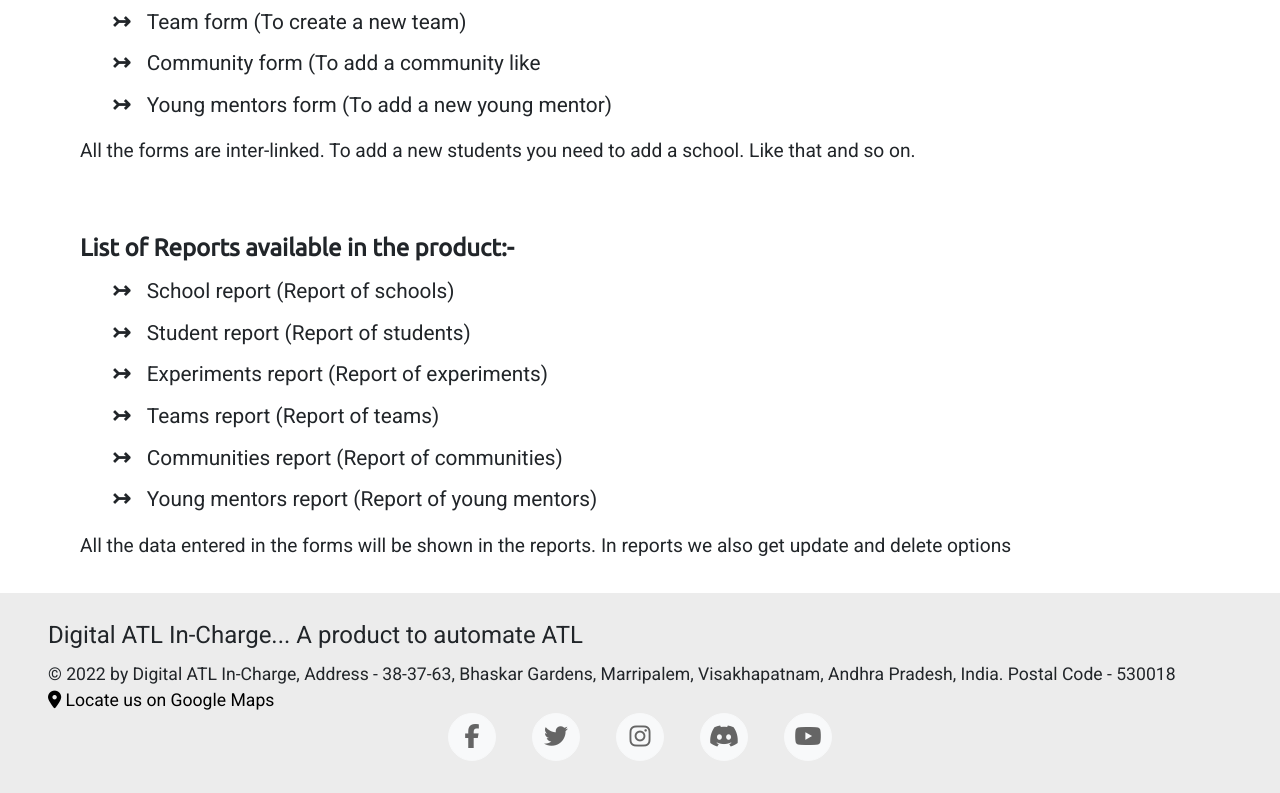
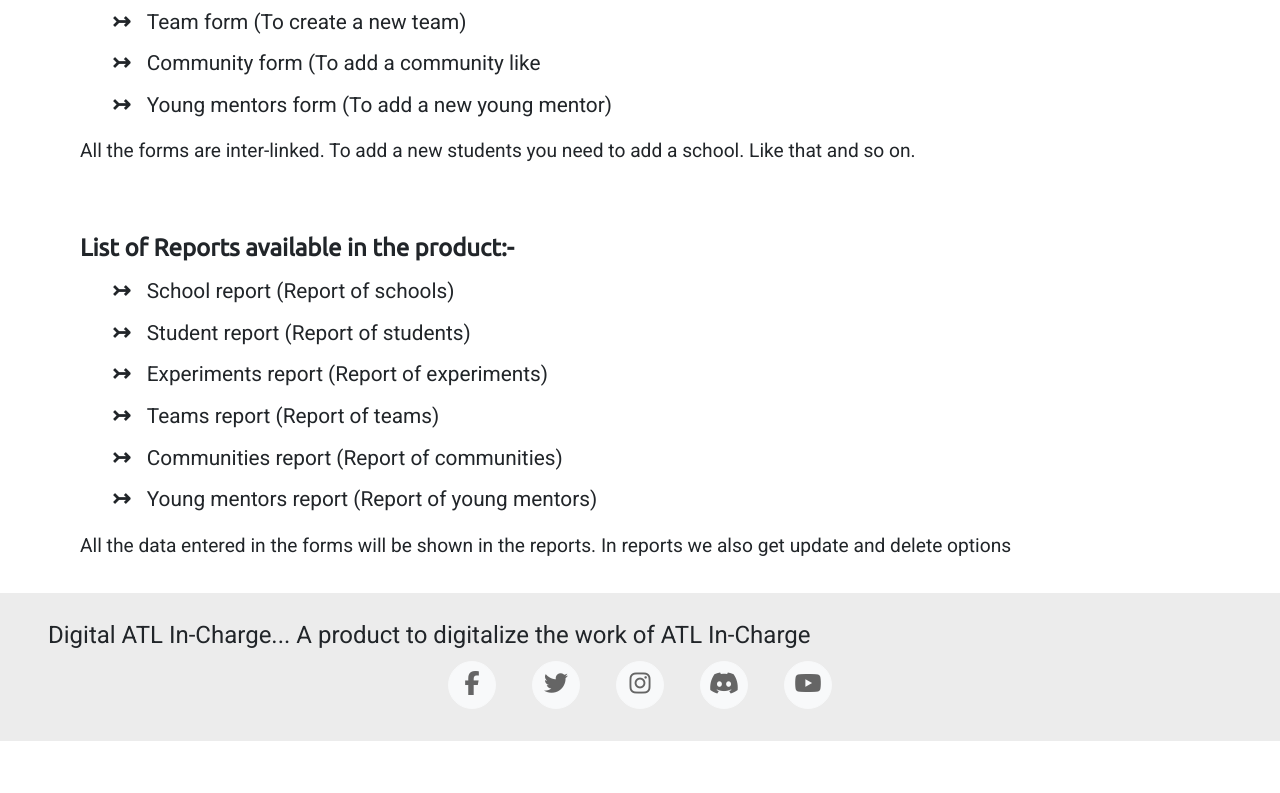
Before and after one commit to Haneesh000/product-portfolio, a plain HTML site: page index.html in a window 1280 px wide. Shown: the part 2167-2960 px from the top of the page. After the commit the page ends 2908 px from the top, so only its background shows below. Drawn offline with nearby package versions, Linux system fonts and the light colour scheme; a script that the page names is missing.

```diff
--- a/index.html
+++ b/index.html
@@ -195,12 +195,7 @@
         </div>
     </section>
     <footer class="bg-custom-light">
-        <div class="title">Digital ATL In-Charge... A product to automate ATL</div>
-        <div class="address">
-            &copy; 2022 by Digital ATL In-Charge, Address - 38-37-63, Bhaskar Gardens, Marripalem, Visakhapatnam, Andhra Pradesh, India. Postal Code - 530018
-            <br>
-            <a href="https://www.google.com/maps/@17.6774,83.2036,16z" target="_blank"><i class="fa-solid fa-location-dot"></i> Locate us on Google Maps</a>
-        </div>
+        <div class="title">Digital ATL In-Charge... A product to digitalize the work of ATL In-Charge</div>
         <div class="social-links">
             <a href="https://facebook.com" target="_blank" data-bs-toggle="tooltip" title="Social media Facebook" data-bs-placement="bottom" class="btn btn-light"><div class="facebook"><i class="fa-brands fa-facebook-f"></i></div></a>
             <a href="https://twitter.com" target="_blank" data-bs-toggle="tooltip" title="Social media Twitter" data-bs-placement="bottom" class="btn btn-light"><div class="twitter"><i class="fa-brands fa-twitter"></i></div></a>
```
